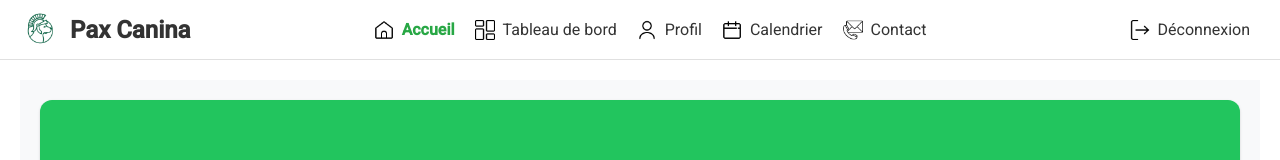
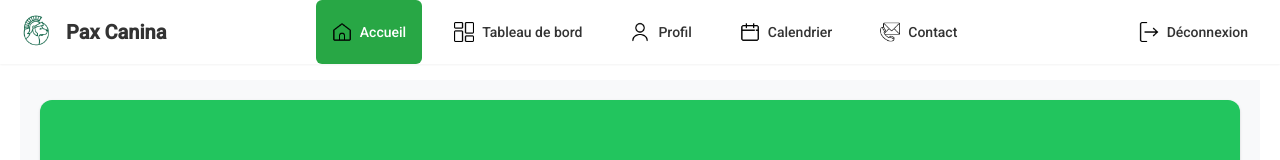
Before and after one commit to Flavionz/pax-canina-frontend, an Angular app: page /home in a window 1280 px wide. Shown: the top 160 px of the page. Built offline with nearby package versions, Linux system fonts and the light colour scheme.

Commit message:
corrections mineurs et changement style navbar

```diff
--- a/src/app/layouts/navbar/navbar.component.html
+++ b/src/app/layouts/navbar/navbar.component.html
@@ -1,8 +1,14 @@
 <header class="navbar">
-  <div class="navbar__logo">
+  <div class="navbar__inner">
+    <a
+      class="navbar__logo"
+      routerLink="/home"
+      routerLinkActive="active"
+      [routerLinkActiveOptions]="{ exact: true }"
+    >
       <img src="assets/icons/logo-sans-scri.png" alt="Pax Canina Logo" />
       <span>Pax Canina</span>
-  </div>
+    </a>
 
     <div class="navbar__burger" *ngIf="isMobileView" (click)="toggleMenu()">
       <img src="assets/icons/burger.svg" alt="Menu" />
@@ -11,7 +17,7 @@
     <nav class="navbar__links navbar__links--main" [class.active]="isMenuOpen">
       <ul>
         <li>
-        <a routerLink="/home" routerLinkActive="active" (click)="closeMenu()">
+          <a routerLink="/home" routerLinkActive="active" [routerLinkActiveOptions]="{ exact: true }" (click)="closeMenu()">
             <img src="assets/icons/maison.png" alt="Home Icon" />
             Accueil
           </a>
@@ -53,4 +59,5 @@
         </li>
       </ul>
     </nav>
+  </div>
 </header>
--- a/src/app/layouts/navbar/navbar.component.scss
+++ b/src/app/layouts/navbar/navbar.component.scss
@@ -1,130 +1,128 @@
 .navbar {
-  display: flex;
-  align-items: center;
-  justify-content: space-between;
-  padding: 10px 20px;
-  background-color: #ffffff;
-  border-bottom: 1px solid #e0e0e0;
   position: fixed;
-  --navbar-height: 60px;
-  height: var(--navbar-height);
-  top: 0;
-  left: 0;
-  right: 0;
+  top: 0; left: 0; right: 0;
+  width: 100%;
+  height: 4rem;
+  background: #fff;
+  box-shadow: 0 1px 2px rgba(0, 0, 0, 0.05);
   z-index: 1000;
-  width: 100%;
-  box-sizing: border-box;
+
+
+  &__inner {
+    max-width: 1280px;
+    height: 100%;
+    margin: 0 auto;
+    padding: 0 1rem;
+    display: flex;
+    align-items: center;
+    justify-content: space-between;
+  }
 
   &__logo {
     display: flex;
     align-items: center;
-    z-index: 1001;
+    text-decoration: none;
 
     img {
-      width: 40px;
-      margin-right: 10px;
+      width: 2.5rem;
+      margin-right: 0.625rem;
     }
-
     span {
-      font-size: 1.5rem;
+      font-size: 1.25rem;
       font-weight: bold;
-      color: #333333;
+      color: #333;
     }
   }
 
   &__burger {
     display: none;
-    cursor: pointer;
-    z-index: 1001;
     background: none;
     border: none;
-    padding: 5px;
+    cursor: pointer;
 
     img {
-      width: 30px;
+      width: 1.875rem;
     }
   }
 
   &__links {
+    display: flex;
+    align-items: center;
+    height: 100%;
+
+    &--main,
+    &--logout {
+      display: flex;
+      align-items: center;
+      height: 100%;
+    }
+
     ul {
       display: flex;
-      list-style: none;
       margin: 0;
       padding: 0;
+      list-style: none;
+      height: 100%;
+
+      li + li {
+        margin-left: 1rem;
+      }
 
       li {
-        margin: 0 10px;
-
         a {
+          display: inline-flex;
+          align-items: center;
+          justify-content: center;
+          height: 100%;
+          padding: 0 1rem;
+          font-size: 0.875rem;
+          font-weight: 500;
+          color: #333;
           text-decoration: none;
-          color: #333;
-          font-size: 1rem;
-          display: flex;
-          align-items: center;
-          transition: color 0.3s ease;
+          border-radius: 0.375rem;
+          transition: background-color 0.2s ease,
+          color 0.2s ease,
+          box-shadow 0.2s ease;
 
           img {
-            width: 20px;
-            margin-right: 8px;
+            width: 1.25rem;
+            margin-right: 0.5rem;
           }
 
-          &:hover,
+          &:hover {
+            background: #f7fafc;
+            box-shadow: 0 1px 2px rgba(0, 0, 0, 0.05);
+          }
           &.active {
-            color: #28a745;
-            font-weight: bold;
+            background: #28a745;
+            color: #fff;
           }
         }
 
         &.logout-item a:hover {
           color: #d9534f;
-        }
-      }
-    }
-
-    &--main {
-      flex: 1;
-      justify-content: center;
-      display: flex;
-      align-items: center;
-    }
-
-    &--logout {
-      display: flex;
-      justify-content: flex-end;
-      align-items: center;
-
-      ul {
-        display: flex;
-
-        li {
-          margin-left: 20px;
+          background: none;
+          box-shadow: none;
         }
       }
     }
   }
 
   @media (max-width: 768px) {
-    flex-wrap: wrap;
-
     &__burger {
       display: block;
-      margin-left: auto;
     }
 
-    &__links--main,
-    &__links--logout {
+    &__links {
       position: absolute;
-      top: var(--navbar-height);
+      top: 4rem;
       left: 0;
       width: 100%;
-      background-color: rgba(255, 255, 255, 0.98);
+      background: rgba(255, 255, 255, 0.98);
       flex-direction: column;
-      justify-content: flex-start;
-      padding: 10px 0;
       opacity: 0;
       pointer-events: none;
       transition: opacity 0.3s ease;
-      z-index: 999;
 
       &.active {
         opacity: 1;
@@ -133,35 +131,15 @@
 
       ul {
         flex-direction: column;
-        width: 100%;
-        padding: 0 20px;
+        padding: 0.5rem 1rem;
 
-        li {
-          margin-bottom: 15px;
-          width: 100%;
-          text-align: left;
+        li + li {
+          margin-top: 0.5rem;
+        }
 
-          a {
-            padding: 12px 15px;
-            border-bottom: 1px solid rgba(0, 0, 0, 0.05);
-            font-size: 1.1rem;
-
-            img {
-              margin-right: 15px;
-              width: 22px;
-            }
-          }
-
-          &.logout-item {
-            margin-top: 10px;
-            padding-top: 10px;
-            border-top: 1px solid rgba(0, 0, 0, 0.1);
-
-            a {
-              color: #d9534f;
-              border-bottom: none;
-            }
-          }
+        li a {
+          height: auto;
+          padding: 0.75rem 1rem;
         }
       }
     }
```
Lines whose indentation alone changed are shown as unchanged.
